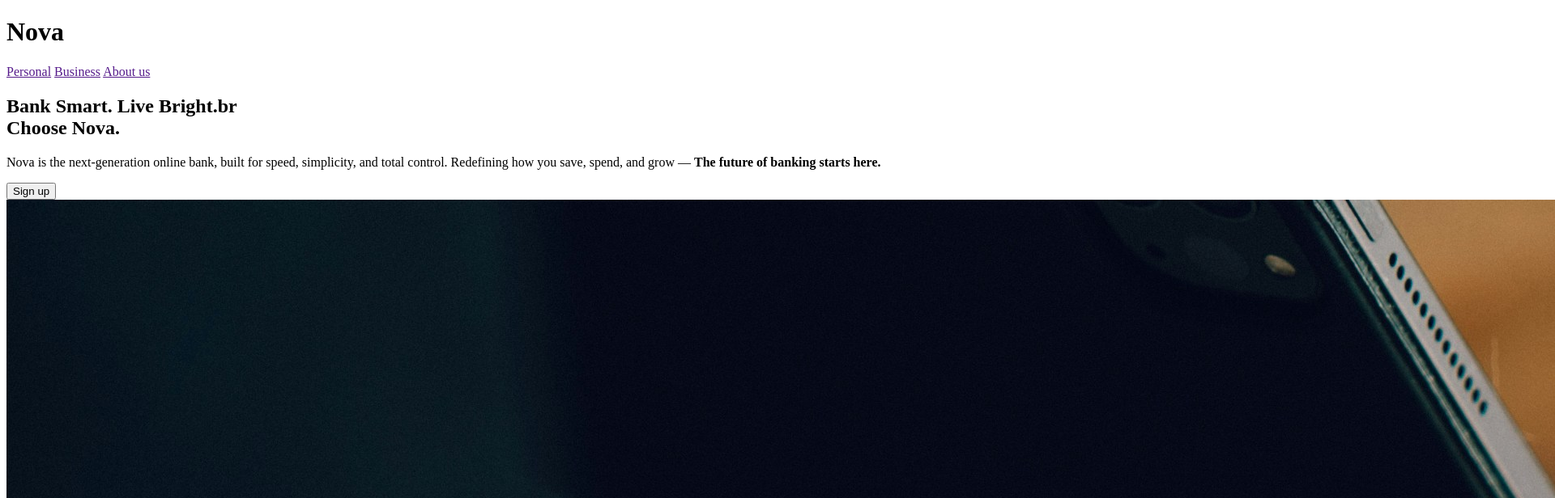
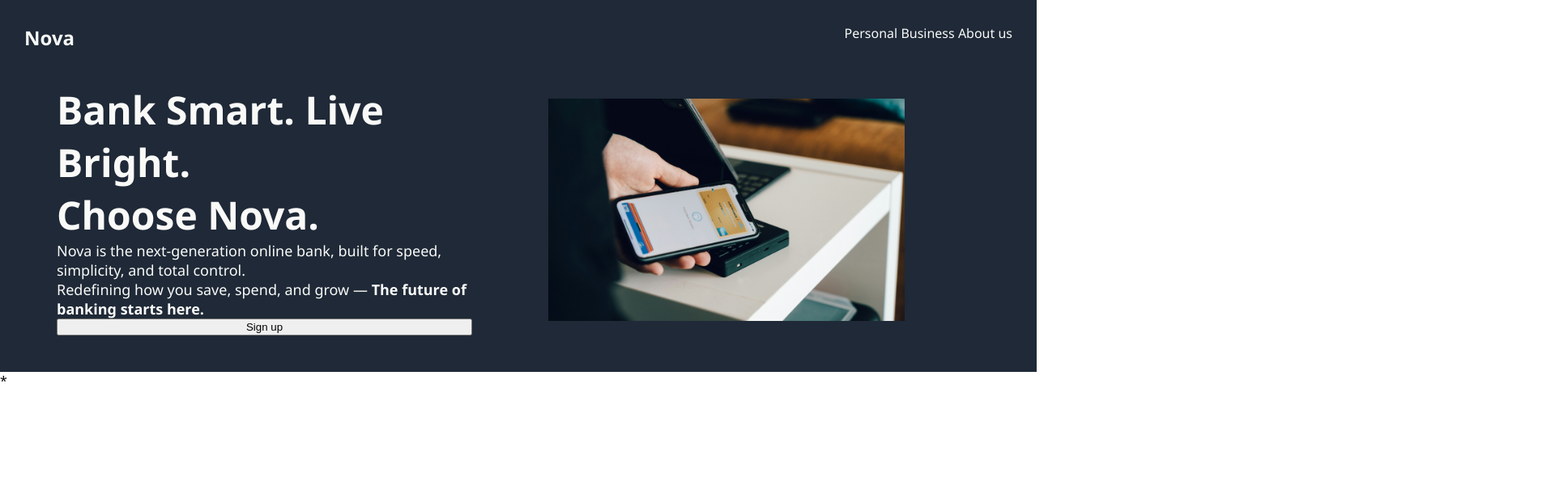
Before and after one commit to Dinozzzo/odin-nova, a plain HTML site: page index.html in a window 1280 px wide. Shown: the top 616 px of the page at 81% size, 1920 px wide, since content can reach past the window. Drawn offline with Linux system fonts and the light colour scheme.

Commit message:
html+css: until header.fix gap navbar.finish header

```diff
--- a/index.html
+++ b/index.html
@@ -4,6 +4,7 @@
     <meta charset="UTF-8" />
     <meta name="viewport" content="width=device-width, initial-scale=1.0" />
     <title>Nova</title>
+    <link rel="stylesheet" href="./style.css" />
   </head>
   <body>
     <header>
@@ -11,17 +12,19 @@
         <div class="navbar-left">
           <h1>Nova</h1>
         </div>
-        <div class="navbar-right">
+        <nav>
           <a href="">Personal</a>
           <a href="">Business</a>
           <a href="">About us</a>
+        </nav>
       </div>
-      </div>
+      <div class="header-body">
         <div class="header-body-left">
-        <h2>Bank Smart. Live Bright.br <br />Choose Nova.</h2>
+          <h2>Bank Smart. Live Bright.<br />Choose Nova.</h2>
           <p>
-          Nova is the next-generation online bank, built for speed, simplicity,
-          and total control. Redefining how you save, spend, and grow —
+            Nova is the next-generation online bank, built for speed,
+            simplicity, and total control.<br />Redefining how you save, spend,
+            and grow —
             <strong>The future of banking starts here.</strong>
           </p>
           <button>Sign up</button>
@@ -29,6 +32,8 @@
         <div class="header-body-right">
           <img src="./payment2.jpg" alt="wireless payment" />
         </div>
+      </div>
     </header>
   </body>
 </html>
+*
--- a/style.css
+++ b/style.css
@@ -0,0 +1,63 @@
+* {
+  margin: 0;
+}
+
+html {
+  font-family: "Segoe UI", Tahoma, Geneva, Verdana, sans-serif;
+}
+
+header {
+  display: flex;
+  flex-direction: column;
+  background-color: #1f2937;
+  width: auto;
+  height: 400px;
+  padding: 30px;
+  color: #f9faf8;
+}
+
+h1 {
+  font-size: 24px;
+}
+
+.navbar {
+  display: flex;
+  justify-content: space-between;
+}
+
+.navbar a {
+  text-decoration: none;
+  color: #f9faf8;
+}
+
+.header-body {
+  display: flex;
+  padding: 40px 40px 0 40px;
+}
+
+.header-body-left {
+  display: flex;
+  flex-direction: column;
+  justify-content: center;
+  width: 45%;
+}
+
+.header-body-left h2 {
+  font-size: 48px;
+}
+
+.header-body-right {
+  display: flex;
+  justify-content: center;
+  align-items: center;
+  width: 55%;
+}
+
+.header-body-right img {
+  width: auto;
+  height: 275px;
+}
+
+.header-body-left p {
+  font-size: 18px;
+}
```
Lines whose indentation alone changed are shown as unchanged.
